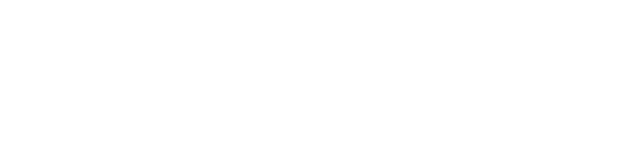
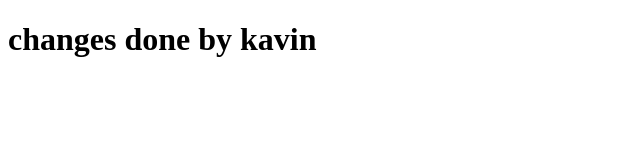
Before and after one commit to kavin29112004/public-transport-tracker, a plain HTML site: page index.html in a window 1280 px wide. Shown: the whole page, without its empty margins (0-640 px from the left). Drawn offline with Linux system fonts and the light colour scheme.

Commit message:
added h1 tag

```diff
--- a/index.html
+++ b/index.html
@@ -6,6 +6,7 @@
     <title>Public Transport Tracker</title>
 </head>
 <body>
+    <h1>changes done by kavin</h1>
 
 </body>
 </html>
```
